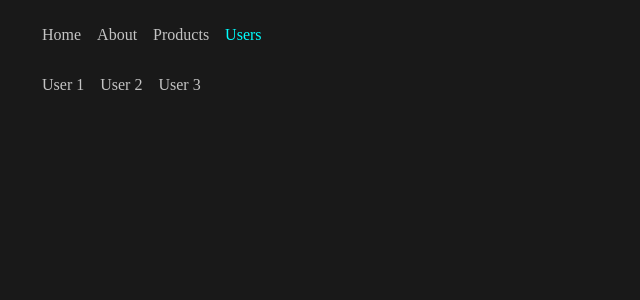
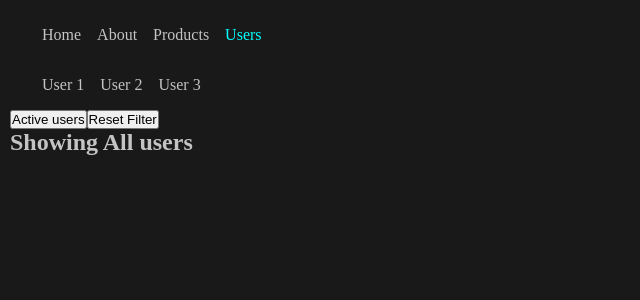
Before and after one commit to Alik64/Revision, a React (Create React App) app in the folder React/beginner-coding-interview/: page /users in a window 1280 px wide. Shown: the top 300 px of the page, without its empty margins (0-640 px from the left). Built offline with nearby package versions, Linux system fonts and the light colour scheme.

Commit message:
React: Search params

```diff
--- a/React/beginner-coding-interview/src/ReactRouterDom/components/Users.js
+++ b/React/beginner-coding-interview/src/ReactRouterDom/components/Users.js
@@ -1,6 +1,9 @@
 import React from 'react'
-import { NavLink, Outlet } from 'react-router-dom'
+import { NavLink, Outlet, useSearchParams } from 'react-router-dom'
 export const Users = () => {
+
+    const [searchParams, setSearchParams] = useSearchParams()
+    const showActiveUsers = searchParams.get('filter') === 'active'
     return (
         <div>
             <nav>
@@ -9,6 +12,10 @@
                 <NavLink to='3'>User 3</NavLink>
             </nav>
             <Outlet />
+            <button onClick={() => setSearchParams({ filter: 'active' })}>Active users</button>
+            <button onClick={() => setSearchParams({})}>Reset Filter</button>
+
+            {showActiveUsers ? <h2>Showing active users</h2> : <h2>Showing All users </h2>}
         </div>
     )
 }
```
